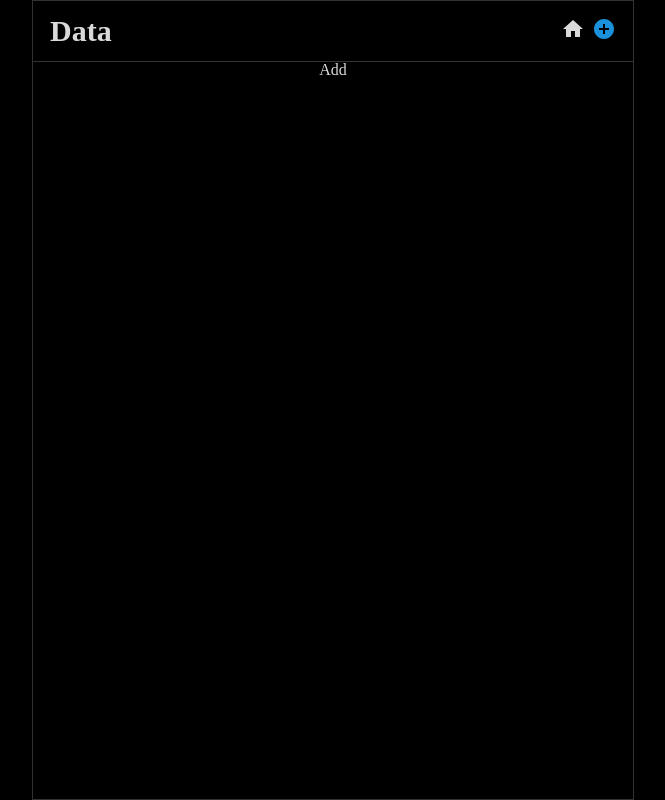
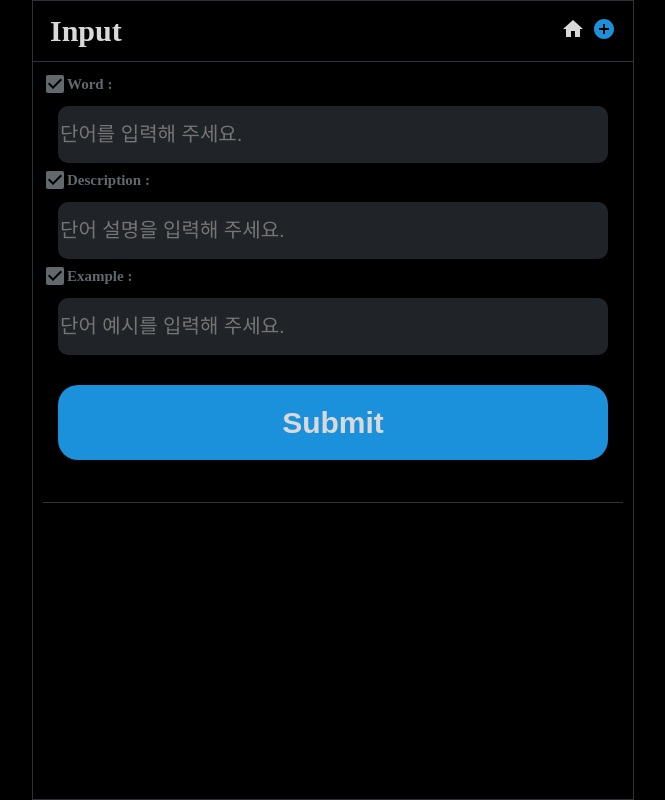
Before and after one commit to wglee0511/word-collection, a React (Create React App) app: page /add in a window 1280 px wide. Shown: the whole page, without its empty margins (307-972 px from the left). Built offline with nearby package versions, Linux system fonts and the light colour scheme.

Commit message:
Add input page

```diff
--- a/src/App.js
+++ b/src/App.js
@@ -7,8 +7,10 @@ import Detail from "./components/Detail";
 
 import Navigation from "./components/Navigation";
 import theme from "./theme";
+import { useEffect } from "react";
 
 function App(props) {
+  useEffect(() => {}, []);
   return (
     <Wrapper className="App">
       <MainDiv>
--- a/src/components/Add.js
+++ b/src/components/Add.js
@@ -1,7 +1,78 @@
 import React from "react";
+import styled from "styled-components";
+import theme from "../theme";
+import CheckBoxIcon from "@material-ui/icons/CheckBox";
 
-const Add = () => {
-  return <div>Add</div>;
+const Add = (props) => {
+  return (
+    <NoteWrapper>
+      <MarkWordDiv>
+        <CheckBoxIcon /> Word :
+      </MarkWordDiv>
+      <WordInput type="text" placeholder="단어를 입력해 주세요." />
+      <MarkWordDiv>
+        <CheckBoxIcon /> Description :
+      </MarkWordDiv>
+      <WordInput type="text" placeholder="단어 설명을 입력해 주세요." />
+      <MarkWordDiv>
+        <CheckBoxIcon /> Example :
+      </MarkWordDiv>
+      <WordInput type="text" placeholder="단어 예시를 입력해 주세요." />
+      <SubmitButton>Submit</SubmitButton>
+    </NoteWrapper>
+  );
 };
 
+const NoteWrapper = styled.form`
+  height: 430px;
+  font-weight: 600;
+  margin: 10px 10px 10px 10px;
+  display: flex;
+  flex-direction: column;
+  border-bottom: 1px solid ${theme.borderColor};
+`;
+const MarkWordDiv = styled.div`
+  font-size: 15px;
+  margin-bottom: 10px;
+  color: ${theme.placeholerColor};
+  display: flex;
+  align-items: center;
+`;
+
+const WordInput = styled.input`
+  background-color: ${theme.noteColor};
+  font-size: 20px;
+  height: 55px;
+  display: flex;
+  justify-content: center;
+  align-items: center;
+  margin: 0 15px 5px 15px;
+  border-radius: 10px;
+  border: none;
+  color: ${theme.fontColor};
+  :focus {
+    color: ${theme.fontColor};
+  }
+`;
+
+const SubmitButton = styled.button`
+  background-color: ${theme.buttonColor};
+  color: ${theme.fontColor};
+  font-size: 30px;
+  height: 75px;
+  font-weight: 800;
+  display: flex;
+  justify-content: center;
+  align-items: center;
+  margin: 25px 15px 5px 15px;
+  border-radius: 20px;
+  border: none;
+  cursor: pointer;
+  transition: background-color 0.2s;
+  &:hover {
+    background-color: ${theme.fontColor};
+    color: ${theme.buttonColor};
+  }
+`;
+
 export default Add;
--- a/src/components/Main.js
+++ b/src/components/Main.js
@@ -1,6 +1,7 @@
 import styled from "styled-components";
 import Note from "./Note";
 import React from "react";
+import { useEffect } from "react";
 
 const Main = (props) => {
   const dictionary = {
@@ -8,6 +9,9 @@ const Main = (props) => {
     description: "사전",
     example: "사전을 본다",
   };
+
+  useEffect(() => {}, []);
+
   return (
     <Wrapper>
       <Note dictionary={dictionary} />
--- a/src/components/Navigation.js
+++ b/src/components/Navigation.js
@@ -1,30 +1,21 @@
-import React, { useEffect, useState } from "react";
-import { Link, useHistory } from "react-router-dom";
+import React from "react";
+import { Link, withRouter } from "react-router-dom";
 import styled from "styled-components";
 import HomeIcon from "@material-ui/icons/Home";
 import AddCircleIcon from "@material-ui/icons/AddCircle";
 import theme from "../theme";
 
-const Navigation = () => {
-  let urlName = useHistory().location.pathname;
-  const [navName, setNavName] = useState("");
-
-  useEffect(() => {
-    if (urlName === "/") {
-      setNavName("Home");
-    } else {
-      setNavName("Data");
-    }
-  }, []);
-
+const Navigation = (props) => {
+  let urlName = props.location.pathname;
+  console.log(urlName);
   return (
     <>
-      <div>{navName}</div>
+      <div>{urlName === "/" ? "Home" : "Input"}</div>
       <IconDiv>
-        <EachLink to="/" navName={navName === "Home"}>
+        <EachLink to="/" urlName={urlName === "/"}>
           <HomeIcon />
         </EachLink>
-        <EachLink to="/add" navName={navName === "Data"}>
+        <EachLink to="/add" urlName={urlName !== "/"}>
           <AddCircleIcon />
         </EachLink>
       </IconDiv>
@@ -40,7 +31,7 @@ const IconDiv = styled.div`
 `;
 
 const EachLink = styled(Link)`
-  color: ${(props) => (props.navName ? theme.buttonColor : theme.fontColor)};
+  color: ${(props) => (props.urlName ? theme.buttonColor : theme.fontColor)};
 `;
 
-export default Navigation;
+export default withRouter(Navigation);
--- a/src/components/Note.js
+++ b/src/components/Note.js
@@ -1,24 +1,31 @@
 import React from "react";
 import styled from "styled-components";
 import theme from "../theme";
+import CheckBoxIcon from "@material-ui/icons/CheckBox";
 
 const Note = (props) => {
   const dictionary = props.dictionary;
 
   return (
     <NoteWrapper>
-      <MarkWordDiv>🔴 Word :</MarkWordDiv>
+      <MarkWordDiv>
+        <CheckBoxIcon /> Word :
+      </MarkWordDiv>
       <WordDiv>{dictionary.word}</WordDiv>
-      <MarkWordDiv>🟢 Description :</MarkWordDiv>
+      <MarkWordDiv>
+        <CheckBoxIcon /> Description :
+      </MarkWordDiv>
       <WordDiv>{dictionary.description}</WordDiv>
-      <MarkWordDiv>🔵 Example : </MarkWordDiv>
+      <MarkWordDiv>
+        <CheckBoxIcon /> Example :
+      </MarkWordDiv>
       <WordDiv>{dictionary.example}</WordDiv>
     </NoteWrapper>
   );
 };
 
 const NoteWrapper = styled.div`
-  height: 300px;
+  height: 330px;
   font-weight: 600;
   margin: 10px 10px 10px 10px;
   display: flex;
@@ -30,6 +37,7 @@ const MarkWordDiv = styled.div`
   margin-bottom: 10px;
   color: ${theme.placeholerColor};
   display: flex;
+  align-items: center;
 `;
 
 const WordDiv = styled.div`
```
